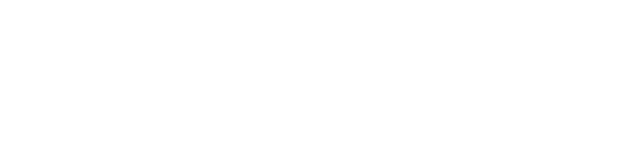
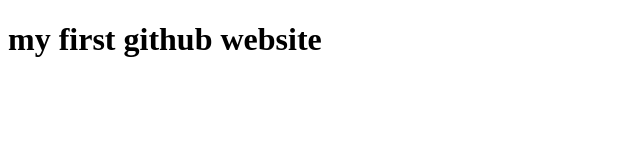
Before and after one commit to maxhtc/maxhtc.github.io, a plain HTML site: page index.html in a window 1280 px wide. Shown: the whole page, without its empty margins (0-640 px from the left). Drawn offline with Linux system fonts and the light colour scheme.

Commit message:
my firstt ...

```diff
--- a/index.html
+++ b/index.html
@@ -6,7 +6,7 @@
         </title>
     </head>
     <body>
-
+        <h1>my first github website</h1>
     </body>
 
 </html>
```
